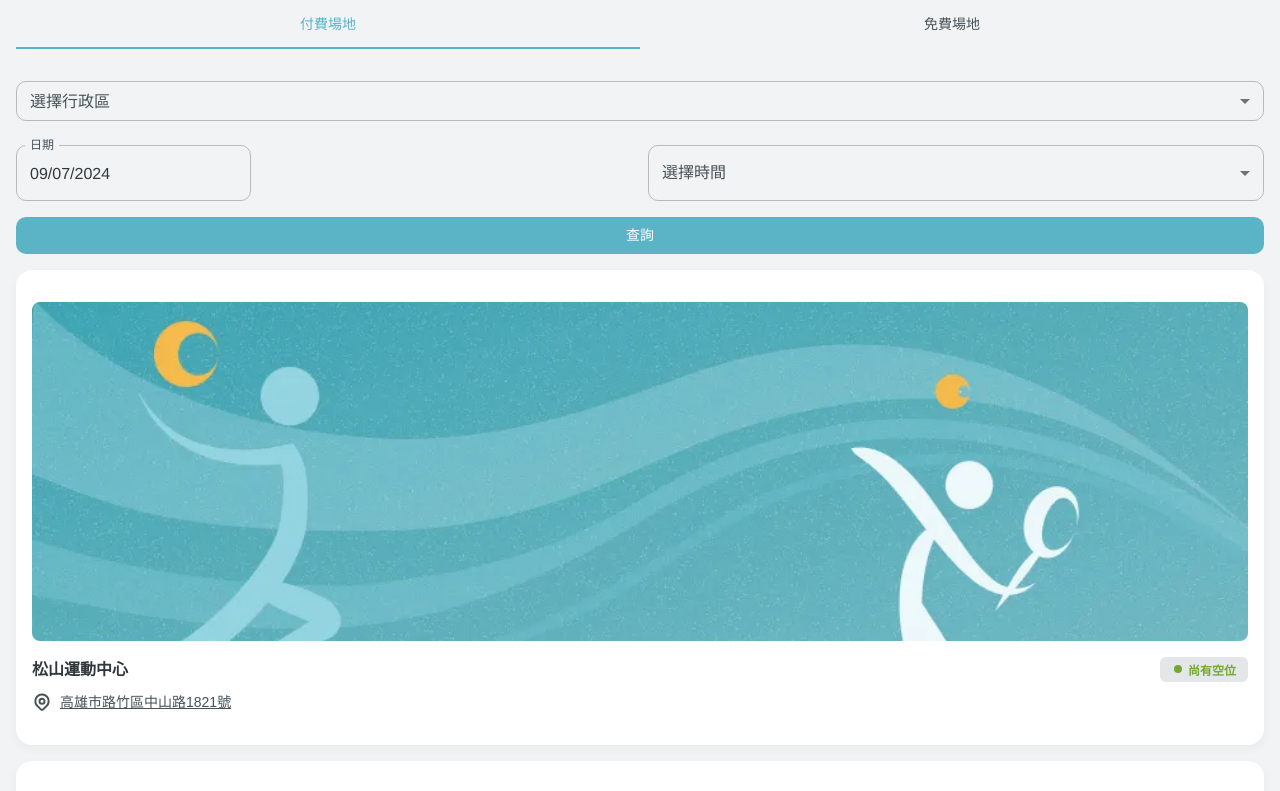
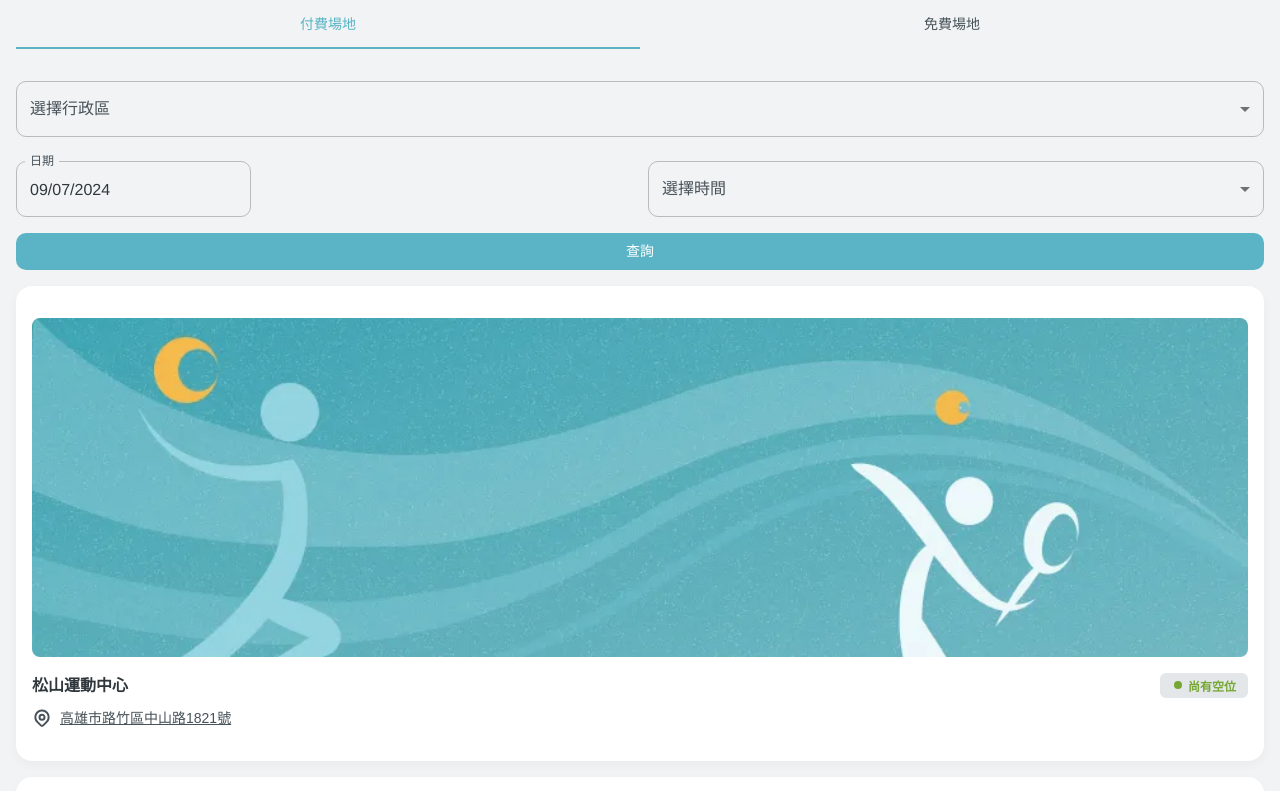
Before and after one commit to kungfangyu/sports_win, a React (Create React App) app: page /basketball in a window 1280 px wide. Shown: the top 791 px of the page. Built offline with nearby package versions, Linux system fonts and the light colour scheme.

Commit message:
feat: create free search page

```diff
--- /dev/null
+++ b/src/components/utility/SelectStyle.js
@@ -0,0 +1,18 @@
+/*
+ * @Author: Fangyu Kung
+ * @Date: 2024-09-08 01:30:04
+ * @LastEditors: Do not edit
+ * @LastEditTime: 2024-09-08 01:30:54
+ * @FilePath: /sports_win/src/components/utility/SelectStyle.js
+ */
+import { Select } from "@mui/material";
+import { styled } from "@mui/material/styles";
+
+export const BaseSelect = styled(Select)(() => {
+  return {
+    borderRadius: "10px",
+    "& .MuiOutlinedInput-notchedOutline": {
+      borderRadius: "10px",
+    },
+  };
+});
--- a/src/components/venueList/VenueCard.js
+++ b/src/components/venueList/VenueCard.js
@@ -2,7 +2,7 @@
  * @Author: Fangyu Kung
  * @Date: 2024-09-05 08:48:40
  * @LastEditors: Do not edit
- * @LastEditTime: 2024-09-07 22:38:17
+ * @LastEditTime: 2024-09-08 01:23:54
  * @FilePath: /sports_win/src/components/venueList/VenueCard.js
  */
 
@@ -15,17 +15,19 @@ import {
   Link,
   Typography,
 } from "@mui/material";
-import { useNavigate } from "react-router-dom";
+import { useLocation, useNavigate } from "react-router-dom";
 import BaseCard from "../card/BaseCardStyle";
 import { BaseChips } from "../utility/ChipsStyle";
 
-const VenueCard = ({ info }) => {
+const VenueCard = ({ info, isFree }) => {
   const { id, name, image, address, reserve_status } = info;
   const navigate = useNavigate();
+  const location = useLocation();
+  console.log(location);
 
   return (
     <BaseCard>
-      <CardActionArea onClick={() => navigate(`/librarydetail/${id}`)}>
+      <CardActionArea onClick={() => navigate(`${location.pathname}/${id}`)}>
         <Box
           sx={{
             borderRadius: "8px",
@@ -54,6 +56,7 @@ const VenueCard = ({ info }) => {
             <Typography gutterBottom variant="h3SemiBold" component="div">
               {name}
             </Typography>
+            {!isFree && (
               <BaseChips
                 sx={{
                   marginLeft: "8px",
@@ -70,6 +73,7 @@ const VenueCard = ({ info }) => {
                   </Box>
                 }
               />
+            )}
           </Box>
           <Link
             component="a"
--- /dev/null
+++ b/src/data/data.js
@@ -0,0 +1,36 @@
+/*
+ * @Author: Fangyu Kung
+ * @Date: 2024-09-08 01:27:47
+ * @LastEditors: Do not edit
+ * @LastEditTime: 2024-09-08 01:28:15
+ * @FilePath: /sports_win/src/data/data.js
+ */
+export const timeSlots = [
+  "09:00-10:00",
+  "10:00-11:00",
+  "11:00-12:00",
+  "12:00-13:00",
+  "13:00-14:00",
+  "14:00-15:00",
+  "15:00-16:00",
+  "16:00-17:00",
+  "17:00-18:00",
+  "18:00-19:00",
+  "19:00-20:00",
+  "20:00-21:00",
+];
+
+export const taipeiDistricts = [
+  "中正區",
+  "大同區",
+  "中山區",
+  "松山區",
+  "大安區",
+  "萬華區",
+  "信義區",
+  "士林區",
+  "北投區",
+  "內湖區",
+  "南港區",
+  "文山區",
+];
--- a/src/page/HomePage.js
+++ b/src/page/HomePage.js
@@ -2,7 +2,7 @@
  * @Author: Fangyu Kung
  * @Date: 2024-09-07 16:33:34
  * @LastEditors: Do not edit
- * @LastEditTime: 2024-09-07 22:52:19
+ * @LastEditTime: 2024-09-08 00:47:05
  * @FilePath: /sports_win/src/page/HomePage.js
  */
 /*
@@ -22,19 +22,19 @@ import { theme } from "../style/theme";
 const sportsType = [
   {
     name: "籃球",
-    icon: "",
+    path: "basketball",
   },
   {
     name: "羽球",
-    icon: "",
+    path: "badminton",
   },
   {
     name: "桌球",
-    icon: "",
+    path: "tabletennis",
   },
   {
     name: "排球",
-    icon: "",
+    path: "volleyball",
   },
 ];
 const HomePage = () => {
@@ -44,7 +44,7 @@ const HomePage = () => {
         <Grid container spacing={2}>
           {sportsType.map((item) => (
             <Grid item xs={6} key={item.name}>
-              <Link>
+              <Link href={`/${item.path}`}>
                 <BaseCard sx={{ textAlign: "center", height: "76px" }}>
                   <Box
                     sx={{
--- a/src/page/VenueList.js
+++ b/src/page/VenueList.js
@@ -2,7 +2,7 @@
  * @Author: Fangyu Kung
  * @Date: 2024-09-07 16:27:55
  * @LastEditors: Do not edit
- * @LastEditTime: 2024-09-07 22:48:26
+ * @LastEditTime: 2024-09-08 01:31:22
  * @FilePath: /sports_win/src/page/VenueList.js
  */
 import dayjs from "dayjs";
@@ -13,7 +13,6 @@ import {
   Grid,
   InputLabel,
   MenuItem,
-  Select,
   TextField,
 } from "@mui/material";
 import { ThemeProvider } from "@mui/material/styles";
@@ -29,23 +28,11 @@ import VenueCard from "../components/venueList/VenueCard";
 import { venueListData } from "../data/fakeData";
 import { theme } from "../style/theme";
 
-const timeSlots = [
-  "09:00-10:00",
-  "10:00-11:00",
-  "11:00-12:00",
-  "12:00-13:00",
-  "13:00-14:00",
-  "14:00-15:00",
-  "15:00-16:00",
-  "16:00-17:00",
-  "17:00-18:00",
-  "18:00-19:00",
-  "19:00-20:00",
-  "20:00-21:00",
-];
+import { BaseSelect } from "../components/utility/SelectStyle";
+import { taipeiDistricts, timeSlots } from "../data/data";
 
 const VenueList = () => {
-  const [value, setValue] = useState("one");
+  const [value, setValue] = useState(1);
   const [selectedValue, setSelectedValue] = useState("");
   const [selectedDistrict, setSelectedDistrict] = useState("");
   const [selectedSiteType, setSelectedSiteType] = useState("");
@@ -94,30 +81,30 @@ const VenueList = () => {
                 },
               }}
             >
-              <Tab value="one" label="付費場地" />
-              <Tab value="two" label="免費場地" />
+              <Tab value={1} label="付費場地" />
+              <Tab value={0} label="免費場地" />
             </Tabs>
           </Box>
+        </Box>
+        {value === 1 ? (
+          <>
             <Box mt={4}>
-            <FormControl fullWidth size="small">
+              <FormControl fullWidth>
                 <InputLabel id="district-select-label">選擇行政區</InputLabel>
-              <Select
+                <BaseSelect
                   labelId="district-select-label"
                   id="district-select"
                   value={selectedDistrict}
                   label="選擇行政區"
                   onChange={handleDistrictChange}
-                sx={{
-                  borderRadius: "10px",
-                  "& .MuiOutlinedInput-notchedOutline": {
-                    borderRadius: "10px",
-                  },
-                }}
                 >
                   <MenuItem value="全部">全部</MenuItem>
-                <MenuItem value="大安區">大安區</MenuItem>
-                <MenuItem value="文山區">文山區</MenuItem>
-              </Select>
+                  {taipeiDistricts.map((district) => (
+                    <MenuItem key={district} value={district}>
+                      {district}
+                    </MenuItem>
+                  ))}
+                </BaseSelect>
               </FormControl>
               <Grid container spacing={2} mt={1}>
                 <Grid item xs={6}>
@@ -144,35 +131,60 @@ const VenueList = () => {
                 </Grid>
                 <Grid item xs={6}>
                   <FormControl fullWidth>
-                  <InputLabel id="site-type-select-label">選擇時間</InputLabel>
-                  <Select
+                    <InputLabel id="site-type-select-label">
+                      選擇時間
+                    </InputLabel>
+                    <BaseSelect
                       labelId="site-type-select-label"
                       id="site-type-select"
                       value={selectedSiteType}
                       label="選擇時間"
                       onChange={handleSiteTypeChange}
-                    sx={{
-                      borderRadius: "10px",
-                      "& .MuiOutlinedInput-notchedOutline": {
-                        borderRadius: "10px",
-                      },
-                    }}
                     >
                       {timeSlots.map((time) => {
                         return <MenuItem value={time}>{time}</MenuItem>;
                       })}
-                  </Select>
+                    </BaseSelect>
                   </FormControl>
                 </Grid>
               </Grid>
             </Box>
             <ColorButton mt={2}>查詢</ColorButton>
-        </Box>
             <Box>
               {venueListData.map((item) => {
-            return <VenueCard key={item.id} info={item} />;
+                return <VenueCard key={item.id} info={item} isFree={false} />;
               })}
             </Box>
+          </>
+        ) : (
+          <>
+            <Box mt={4}>
+              <FormControl fullWidth>
+                <InputLabel id="district-select-label">選擇行政區</InputLabel>
+                <BaseSelect
+                  labelId="district-select-label"
+                  id="district-select"
+                  value={selectedDistrict}
+                  label="選擇行政區"
+                  onChange={handleDistrictChange}
+                >
+                  <MenuItem value="全部">全部</MenuItem>
+                  {taipeiDistricts.map((district) => (
+                    <MenuItem key={district} value={district}>
+                      {district}
+                    </MenuItem>
+                  ))}
+                </BaseSelect>
+              </FormControl>
+              <ColorButton mt={2}>查詢</ColorButton>
+              <Box>
+                {venueListData.map((item) => {
+                  return <VenueCard key={item.id} info={item} isFree={true} />;
+                })}
+              </Box>
+            </Box>
+          </>
+        )}
       </Wrapper>
     </ThemeProvider>
   );
```
Also changed, not shown: src/api/axios.js (added, +20 -0 lines), src/api/getVenueList.js (added). Lines whose indentation alone changed are shown as unchanged.
